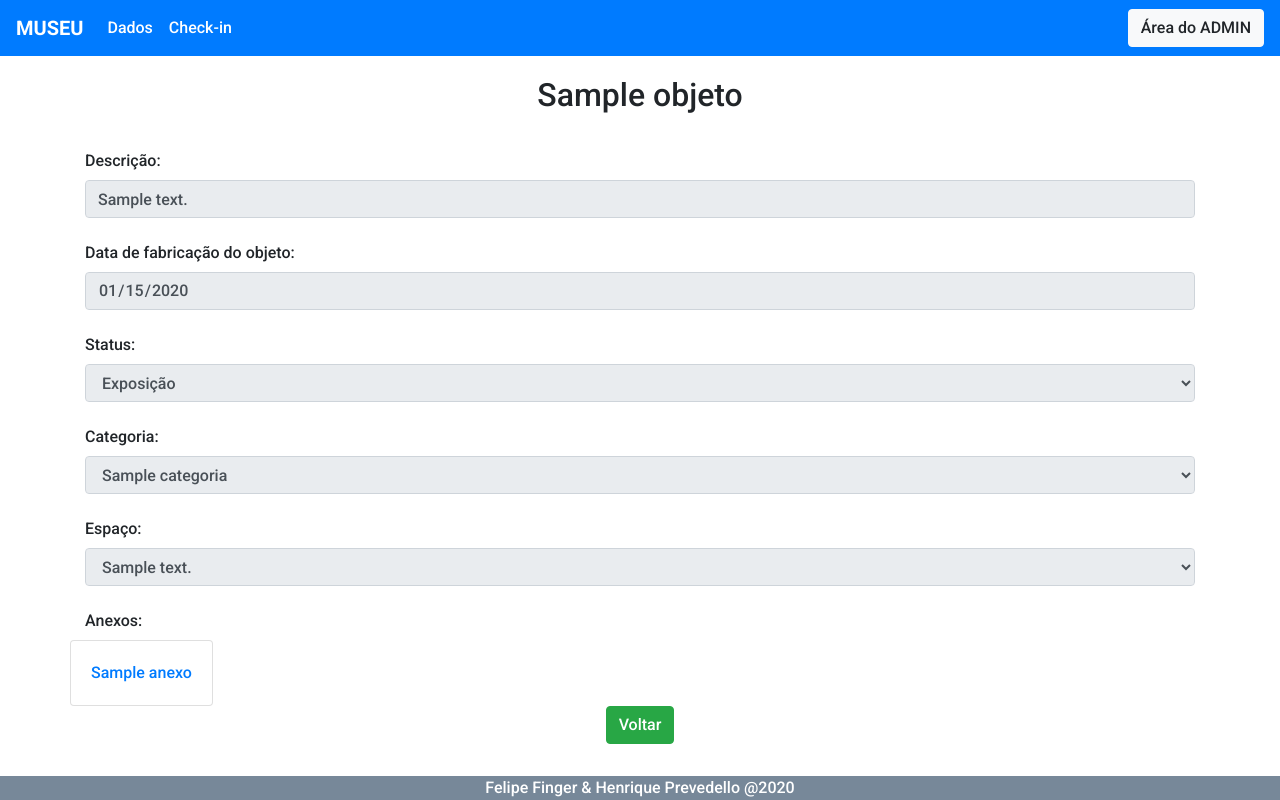
After one commit to henriqueprevedello/museu, a PHP site: page /objetoDetalhes.php?id_objeto=1 in a window 1280 px wide. The commit adds this page. Run offline with PHP 8.4, Linux system fonts and the light colour scheme; tables that the repository leaves empty hold one stand-in row (values such as "Sample post"); some libraries are stand-ins or nearby versions.

Commit message:
Ajustes finais

```diff
--- a/admin/header.php
+++ b/admin/header.php
@@ -41,6 +41,9 @@
                     <a class="nav-link" href="instituicao.php">Instituição</a>
                 </li>
                 <li class="nav-item active">
+                    <a class="nav-link" href="funcionario.php">Funcionários</a>
+                </li>
+                <li class="nav-item active">
                     <a class="nav-link" href="visita.php">Visitas</a>
                 </li>
             </ul>
--- a/admin/objetoForm.php
+++ b/admin/objetoForm.php
@@ -196,8 +196,6 @@ include 'header.php';
 
   </div>
 
-
-
   <div class="row">
 
     <div class="col-md-12 text-center">
--- /dev/null
+++ b/objetoDetalhes.php
@@ -0,0 +1,213 @@
+<?php require './conecta.php';
+
+$id_objeto = isset($_GET['id_objeto']) ? $_GET['id_objeto'] : null;
+
+$queryObjeto = $PDO->prepare("SELECT * FROM tb_objeto WHERE id_objeto=" . $id_objeto);
+$queryObjeto->execute();
+$objeto = $queryObjeto->fetchObject();
+
+$queryEspaco = $PDO->prepare("SELECT * FROM tb_espaco");
+$queryEspaco->execute();
+$espacos = $queryEspaco->fetchAll(PDO::FETCH_ASSOC);
+
+$queryCategoria = $PDO->prepare("SELECT * FROM tb_categoria");
+$queryCategoria->execute();
+$categorias = $queryCategoria->fetchAll(PDO::FETCH_ASSOC);
+
+$anexoSql = "SELECT * FROM tb_anexo WHERE cd_objeto =" . $id_objeto;
+$queryAnexo = $PDO->prepare($anexoSql);
+$queryAnexo->execute();
+
+$anexos = $queryAnexo->fetchAll(PDO::FETCH_ASSOC);
+
+function espacoSelecionado($cd_espaco, $espaco)
+{
+  return $cd_espaco == $espaco['id_espaco'] ?  "selected=selected" :  "";
+}
+
+function categoriaSelecionada($cd_categoria, $categoria)
+{
+  return $cd_categoria == $categoria['id_categoria'] ?  "selected=selected" :  "";
+}
+
+function statusSelecionado($objeto, $status)
+{
+  if (empty($objeto->cd_status)) {
+    if ($status == '') {
+      return "selected=selected";
+    }
+    return "";
+  }
+
+  return ($objeto->cd_status == $status) ?  "selected=selected" :  "";
+}
+
+function adquirirDataAtual()
+{
+  return date("Y-m-d");
+}
+
+function adquirirExtensaoArquivo($nomeArquivo)
+{
+
+  return end(explode(".", $nomeArquivo));
+}
+
+if ($espacos == 0) {
+
+  header('Location: espaco.php');
+
+  exit;
+}
+
+
+if ($categorias == 0) {
+
+  header('Location: categoria.php');
+
+  exit;
+}
+
+include 'header.php';
+?>
+
+<header>
+  <div class="row">
+    <div class="col-sm-12" style="margin: 20px 0;">
+      <h2 style="text-align: center; "><?php echo $objeto->tx_nome ?></h2>
+    </div>
+  </div>
+</header>
+
+<div class="row">
+  <label for="example-date-input" class="col-12 col-form-label">Descrição:</label>
+</div>
+
+<div class="row">
+
+  <div class="form-group col-md-12">
+    <input disabled type="text" class="form-control" placeholder="Descrição" name="tx_descricao" value="<?= ($id_objeto != null) ? $objeto->tx_descricao : "" ?>">
+  </div>
+
+</div>
+
+<div class="row">
+  <label for="example-date-input" class="col-12 col-form-label">Data de fabricação do objeto:</label>
+</div>
+
+<div class="row">
+  <div class="form-group col-12">
+    <input disabled type="date" class="form-control" name="dt_criacao" value="<?= ($id_objeto != null) ? $objeto->dt_criacao : adquirirDataAtual() ?>">
+  </div>
+</div>
+
+<div class="row">
+  <label for="example-date-input" class="col-12 col-form-label">Status:</label>
+</div>
+
+<div class="row">
+
+  <div class="form-group col-md-12">
+    <select disabled class="form-control" name="cd_status">
+      <option value='' <?php echo statusSelecionado($objeto, '') ?>>Selecione o status</option>
+      <option value='1' <?php echo statusSelecionado($objeto, 1) ?>>Exposição</option>
+      <option value='2' <?php echo statusSelecionado($objeto, 2) ?>>Manutenção</option>
+      <option value='3' <?php echo statusSelecionado($objeto, 3) ?>>Repouso</option>
+    </select>
+  </div>
+
+</div>
+
+<div class="row">
+  <label for="example-date-input" class="col-12 col-form-label">Categoria:</label>
+</div>
+
+<div class="row">
+
+  <div class="form-group col-md-12">
+    <select disabled class="form-control" name="cd_categoria">
+      <option value=''>Selecione a categoria</option>
+      <?php
+      foreach ($categorias as &$categoria) {
+
+        echo "<option value='" . $categoria['id_categoria'] . "' " . categoriaSelecionada($objeto->cd_categoria, $categoria) . ">" . $categoria['tx_nome'] . "</option>";
+      }
+      ?>
+    </select>
+  </div>
+
+</div>
+
+<div class="row">
+  <label for="example-date-input" class="col-12 col-form-label">Espaço:</label>
+</div>
+
+<div class="row">
+
+  <div class="form-group col-md-12">
+    <select disabled class="form-control" name="cd_espaco">
+      <option value=''>Selecione o espaço</option>
+      <?php
+      foreach ($espacos as &$espaco) {
+
+        echo "<option value='" . $espaco['id_espaco'] . "' " . espacoSelecionado($objeto->cd_espaco, $espaco) . ">" . $espaco['tx_descricao'] . "</option>";
+      }
+      ?>
+    </select>
+  </div>
+
+</div>
+
+<?php if (!empty($anexos)) {
+  echo '<div class="row">
+  <label for="example-date-input" class="col-12 col-form-label">Anexos:</label>
+</div>';
+} ?>
+
+<div class="row">
+
+  <?php
+  foreach ($anexos as &$anexo) {
+    echo '<div class="card" style="justify-content: center;">';
+    if (strpos(strtolower($anexo['tx_nome']), ".jpg") || strpos(strtolower($anexo['tx_nome']), ".jpeg") || strpos(strtolower($anexo['tx_nome']), ".png")) {
+      echo '<img class="card-img-top" src="./uploadFiles/' . $anexo['tx_nome'] . '" style="width: 18rem;">';
+    } else if (strpos(strtolower($anexo['tx_nome']), ".mp4")) {
+      echo '<video width="320" height="240" controls style="width: 18rem;">
+                <source src="./uploadFiles/' . $anexo['tx_nome'] . '" type="video/mp4">
+              </video>';
+    } else if (strpos(strtolower($anexo['tx_nome']), ".mp3")) {
+      echo '<audio controls>
+                <source src="./uploadFiles/' . $anexo['tx_nome'] . '" type="audio/mp3">
+              </audio>';
+    } else {
+      echo '<div class="card-body">
+
+                <object data="./uploadFiles/"' . $anexo['tx_nome'] . ' type="application/';
+      echo adquirirExtensaoArquivo($anexo['tx_nome']);
+      echo '" width="300" height="200">
+                        <a href="./uploadFiles/' . $anexo['tx_nome'] . '">' . $anexo['tx_nome'] . '</a>
+                      </object>
+                    </div>
+        ';
+    }
+    echo "</div>";
+  }
+  ?>
+
+</div>
+
+
+
+<div class="row">
+
+  <div class="col-md-12 text-center">
+
+    <a href="index.php" class="btn btn-success">Voltar</a>
+  </div>
+
+</div>
+
+
+<?php
+include 'footer.php'
+?>
```
Also changed, not shown: admin/addFuncionario.php (added, +57 -0 lines), admin/funcionario.php (added, +62 -0 lines), admin/funcionarioForm.php (added, +36 -0 lines), admin/header_login.php (added, +32 -0 lines), admin/index.php (+54 -3 lines), admin/validaLogin.php (added, +34 -0 lines), index.php (+7 -0 lines), museu.sql (+11 -0 lines).
